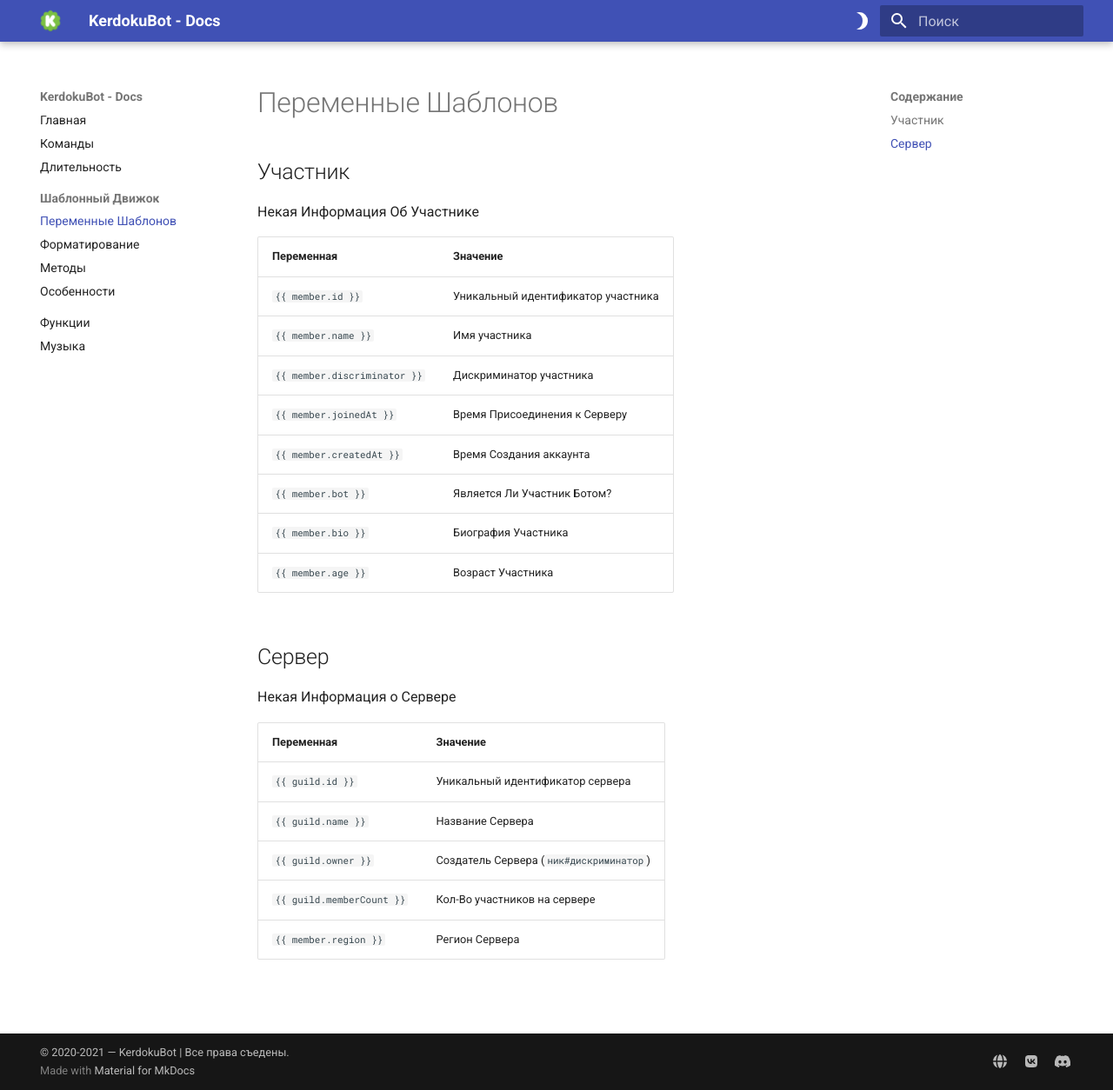
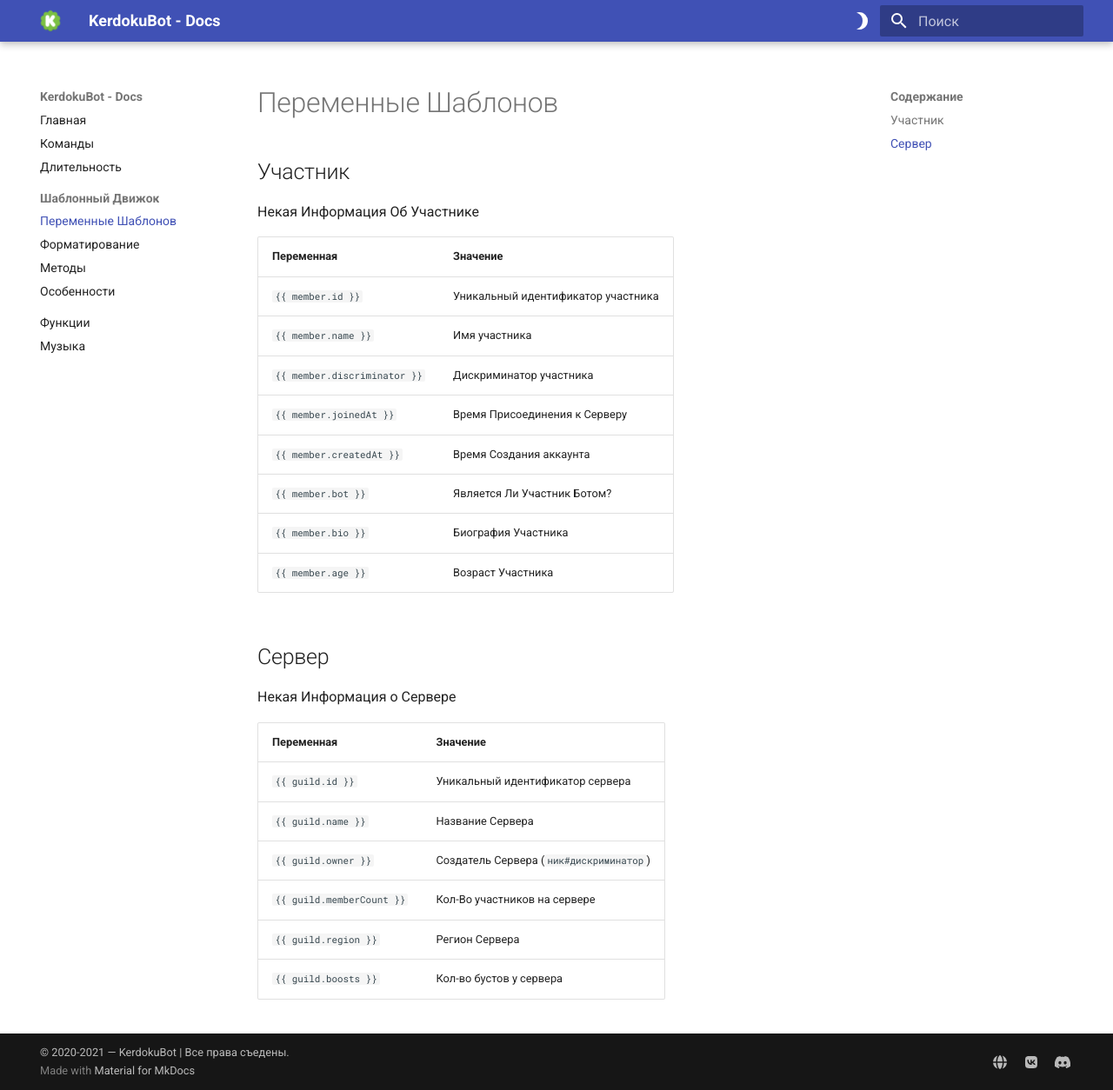
Before and after one commit to grey-cat-1908/kerdoku-docs, an MkDocs documentation site: the page built from docs/templates_engine/variables.md, in a window 1280 px wide and 1254 px high. Shown: the whole window at 87% size. Built offline with MkDocs 1.6.1 and Material for MkDocs 9.7.7, drawn with Linux system fonts in a browser that asks for light colours.

Commit message:
= variables.md + guild.boosts

```diff
--- a/docs/templates_engine/variables.md
+++ b/docs/templates_engine/variables.md
@@ -23,4 +23,5 @@
 | `{{ guild.name }}` | Название Сервера |
 | `{{ guild.owner }}` | Создатель Сервера (`ник#дискриминатор`) |
 | `{{ guild.memberCount }}` | Кол-Во участников на сервере |
-| `{{ member.region }}` | Регион Сервера |
+| `{{ guild.region }}` | Регион Сервера |
+| `{{ guild.boosts }}` | Кол-во бустов у сервера |
```
